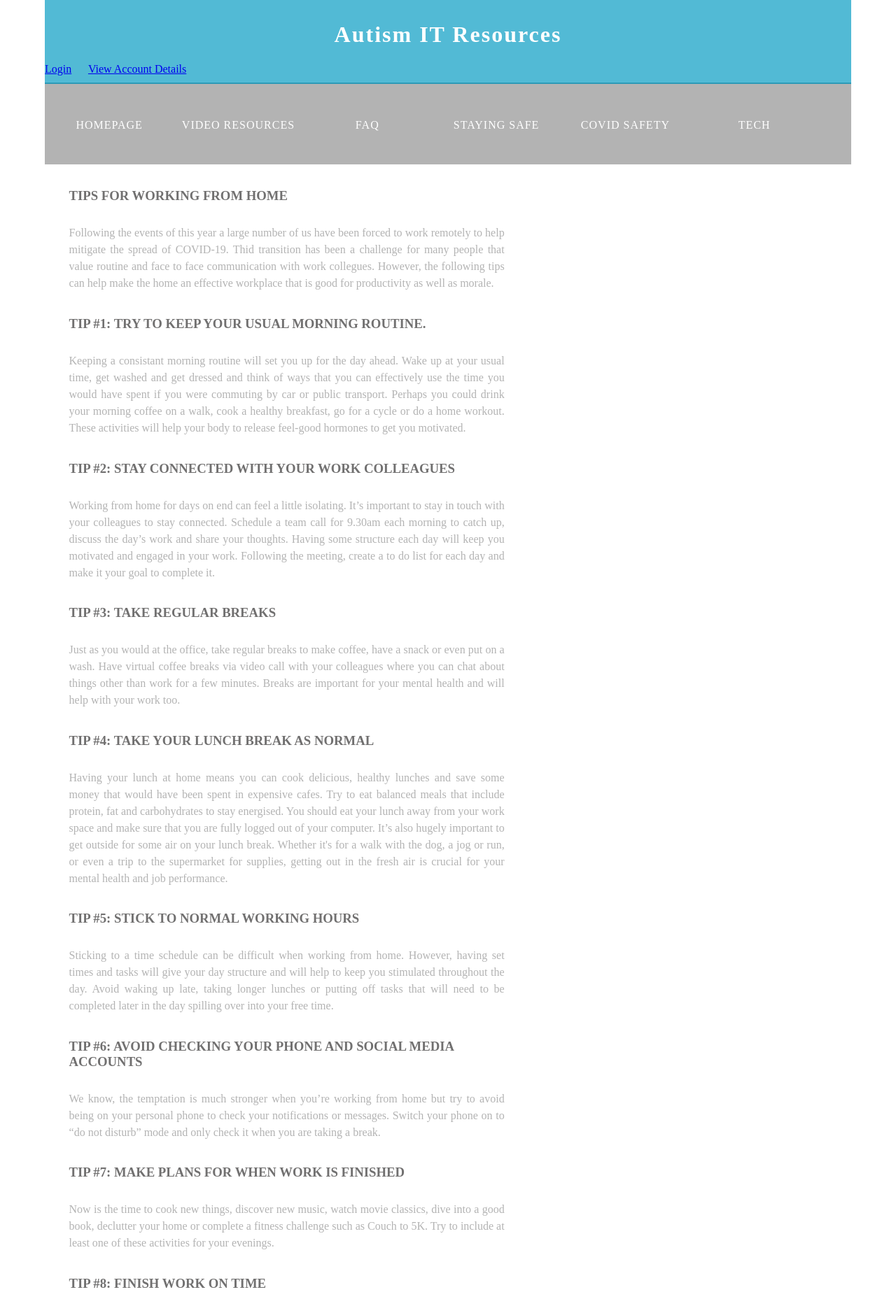
After one commit to rlennon/AutismITResources, a PHP site: page /phpWebsite/workingFromHome.php in a window 1280 px wide. The commit adds this page. Shown: the top 1877 px of the page at 70% size. Run offline with PHP 8.4, Linux system fonts and the light colour scheme; some libraries are stand-ins or nearby versions.

Commit message:
Created a working from home page that links from the covid safety page

```diff
--- a/phpWebsite/covidAdvice.php
+++ b/phpWebsite/covidAdvice.php
@@ -71,6 +71,10 @@
 <a href="videoResources.php">To view helpful video resources, visit our video Resource page</a>
 </p>
 
+<p>
+<a href="workingFromHome.php">To view tips for working remotely, visit our Working From Home page</a>
+</p>
+
 
   </section>
 
--- /dev/null
+++ b/phpWebsite/workingFromHome.php
@@ -0,0 +1,111 @@
+<!doctype html>
+<html>
+<head>
+<meta charset="utf-8">
+<meta http-equiv="X-UA-Compatible" content="IE=edge">
+<meta name="viewport" content="width=device-width, initial-scale=1">
+<title>AutismIt</title>
+<link href="index.css" rel="stylesheet" type="text/css">
+  <link rel="stylesheet" href="https://maxcdn.bootstrapcdn.com/font-awesome/4.4.0/css/font-awesome.min.css" />
+</head>
+<body>
+<div class="container">
+  <header>
+    <?php include 'header.php';?>
+      <?php include 'navBar.php';?>
+
+  </header>
+  <section>
+    <h2 class="noDisplay">Main Content</h2>
+    <article class="left_article">
+      <h3>Tips for working from Home</h3>
+
+      <p>Following the events of this year a large number of us have been forced to work remotely to help mitigate the spread of COVID-19. Thid transition has been a challenge for many people that value
+      routine and face to face communication with work collegues. However, the following tips can help make the home an effective workplace that is good for productivity as well as morale.
+</p>
+
+
+<h3>Tip #1: Try to keep your usual morning routine.</h3>
+<p>Keeping a consistant morning routine will set you up for the day ahead. Wake up at your usual time, get washed and get dressed and think of ways that you can effectively use the time you would
+have spent if you were commuting by car or public transport. Perhaps you could drink your morning coffee on a walk, cook a healthy breakfast, go for a cycle or do a home workout. These activities will help
+your body to release feel-good hormones to get you motivated.
+</p>
+
+
+<h3>Tip #2: Stay Connected with Your Work Colleagues</h3>
+<p>Working from home for days on end can feel a little isolating. It’s important to stay in touch with your colleagues to stay connected. Schedule a team call for 9.30am each morning to catch up, discuss the
+day’s work and share your thoughts. Having some structure each day will keep you motivated and engaged in your work. Following the meeting, create a to do list for each day and make it your goal to complete it.
+</p>
+
+
+<h3>Tip #3: Take Regular Breaks</h3>
+<p>Just as you would at the office, take regular breaks to make coffee, have a snack or even put on a wash. Have virtual coffee breaks via video call with your colleagues where you can chat about things other
+ than work for a few minutes. Breaks are important for your mental health and will help with your work too.
+</p>
+
+
+
+<h3>Tip #4: Take Your Lunch Break as Normal</h3>
+<p>Having your lunch at home means you can cook delicious, healthy lunches and save some money that would have been spent in expensive cafes. Try to eat balanced meals that include protein, fat and
+carbohydrates to stay energised. You should eat your lunch away from your work space and make sure that you are fully logged out of your computer. It’s also hugely important to get outside for some air on your lunch break.
+Whether it's for a walk with the dog, a jog or run, or even a trip to the supermarket for supplies, getting out in the fresh air is crucial for your mental health and job performance.
+</p>
+
+
+
+<h3>Tip #5: Stick to Normal Working Hours</h3>
+<p>Sticking to a time schedule can be difficult when working from home. However, having set times and tasks will give your day structure and will help to keep you stimulated throughout the day. Avoid waking up late, taking
+ longer lunches or putting off tasks that will need to be completed later in the day spilling over into your free time.
+</p>
+
+
+<h3>Tip #6: Avoid Checking Your Phone and Social Media Accounts</h3>
+<p>We know, the temptation is much stronger when you’re working from home but try to avoid being on your personal phone to check your notifications or messages. Switch your phone on to “do not disturb” mode and only check
+ it when you are taking a break.
+
+</p>
+
+
+
+<h3>Tip #7: Make Plans for When Work is Finished</h3>
+<p>Now is the time to cook new things, discover new music, watch movie classics, dive into a good book, declutter your home or complete a fitness challenge such as Couch to 5K. Try to include at least one of these activities
+for your evenings.
+
+</p>
+
+<h3>Tip #8: Finish Work on Time</h3>
+<p>Begin wrapping up your work in preparation to finish at your usual closing time. Once that time has come the evening is yours to enjoy. Switch off the computer and switch off your mind. Move from your work space into your
+sitting room and give yourself a few moments to adjust.
+
+
+
+</p>
+<p><a href="https://www.citizensinformation.ie/en/employment/employment_rights_and_conditions/health_and_safety/working_at_home.html">Follow this link for more information regarding rights and resposibilities of employers and employees offered by citizeninformation.ie.</a></p>
+
+<br>
+<p>
+
+</p>
+
+
+  </section>
+
+  <div class="row blockDisplay">
+    <div class="column_half left_half">
+      <h2 class="column_title"><a href="image-based-hyperlinks.php">RESOURCES</h2>
+    </div>
+    <div class="column_half right_half">
+      <h2 class="column_title"><a href="News.php">ARTICLES</h2>
+    </div>
+  </div>
+  <div class="social">
+
+    <p class="social_icon"><a href="facebook.com"><i class = 'fa fa-facebook' style='font-size:60px;color:#52bad5;'></i></p>
+    <p class="social_icon"><a href="twitter.com"><i class = 'fa fa-twitter' style='font-size:60px;color:#52bad5;'></i></p>
+    <p class="social_icon"><a href="instagram.com"><i class = 'fa fa-instagram' style='font-size:60px;color:#52bad5;'></i></p>
+    <p class="social_icon"><a href="youtube.com"><i class = 'fa fa-youtube' style='font-size:60px;color:#52bad5;'></i></p>
+  </div>
+  <?php include 'footer.php';?>
+</div>
+</body>
+</html>
```
